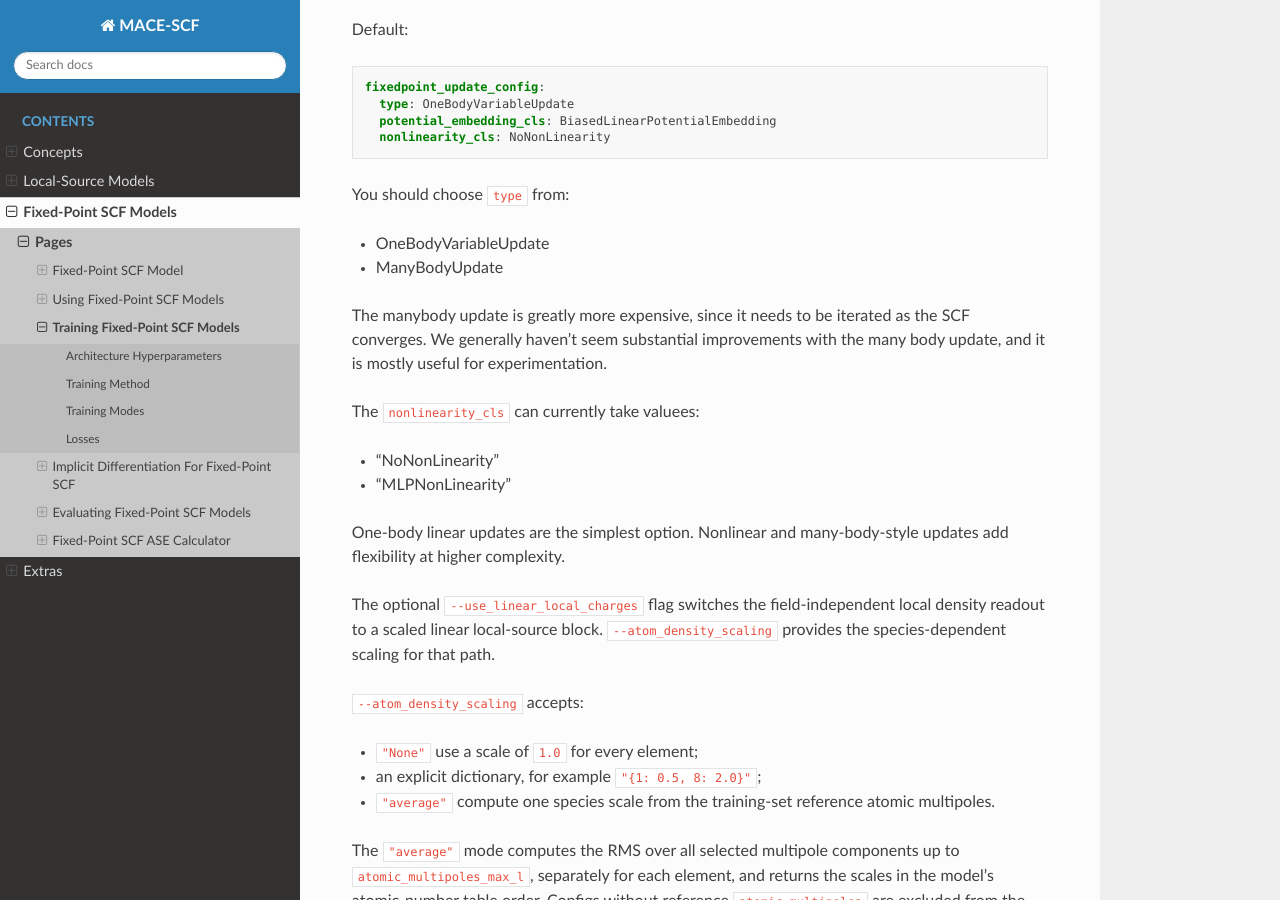
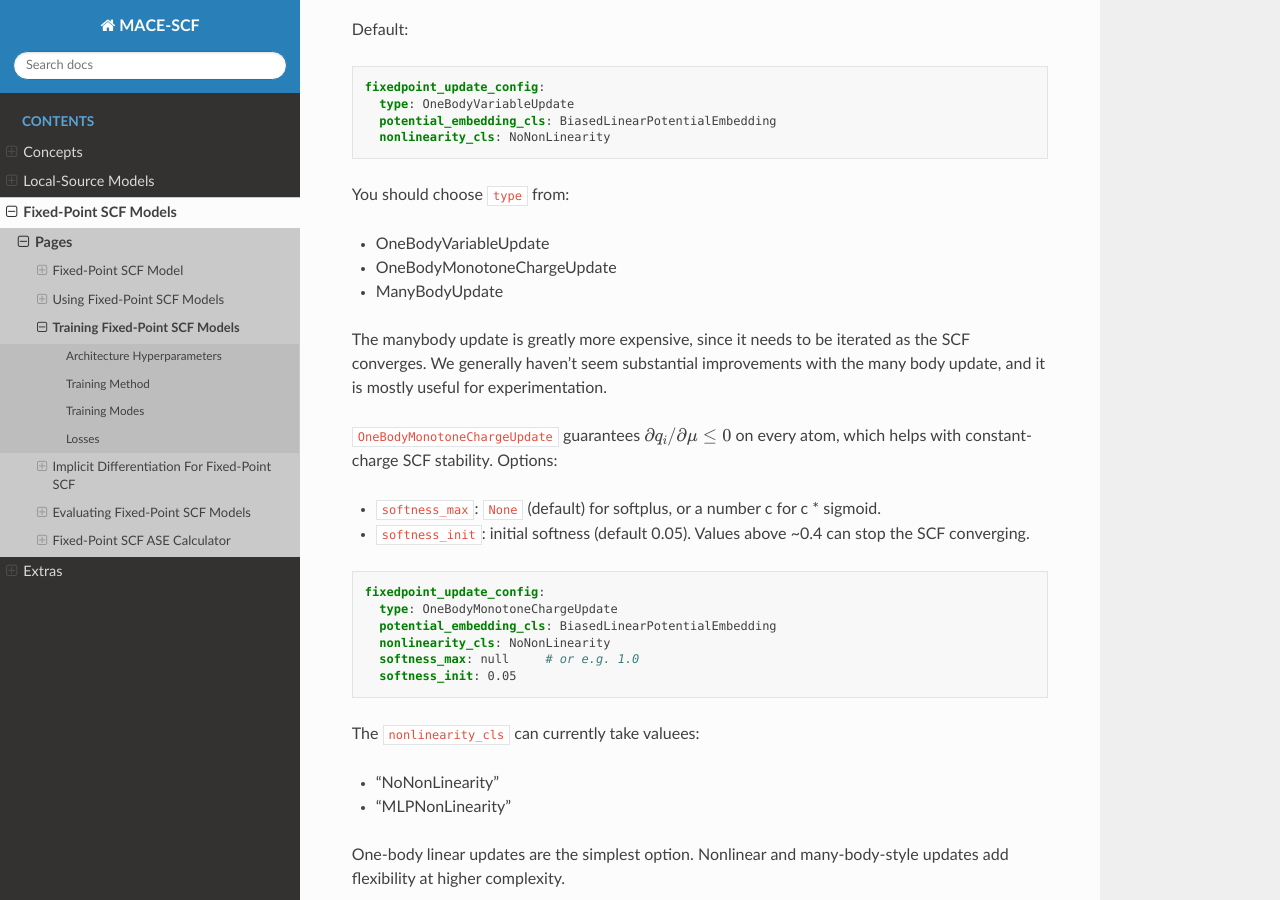
Before and after one commit to ACEsuit/mace-scf, a Sphinx documentation site: the page built from docs/fixed_point_scf/training.md, in a window 1280 px wide and 900 px high, scrolled down 1833 px. Built offline with Sphinx 7.4.7 and the Read the Docs theme 3.1.0, drawn with Linux system fonts in a browser that asks for light colours.

Commit message:
docs for OneBodyMonotoneChargeUpdate

````diff
--- a/docs/fixed_point_scf/training.md
+++ b/docs/fixed_point_scf/training.md
@@ -93,9 +93,25 @@ fixedpoint_update_config:
 You should choose `type` from:
 
 - OneBodyVariableUpdate
+- OneBodyMonotoneChargeUpdate
 - ManyBodyUpdate
 
 The manybody update is greatly more expensive, since it needs to be iterated as the SCF converges. We generally haven't seem substantial improvements with the many body update, and it is mostly useful for experimentation.
+
+`OneBodyMonotoneChargeUpdate` guarantees $\partial q_i / \partial \mu \le 0$ on every atom, which helps with constant-charge SCF stability. Options:
+
+- `softness_max`: `None` (default) for softplus, or a number c for c * sigmoid.
+- `softness_init`: initial softness (default 0.05). Values above ~0.4 can stop the SCF
+  converging.
+
+```yaml
+fixedpoint_update_config:
+  type: OneBodyMonotoneChargeUpdate
+  potential_embedding_cls: BiasedLinearPotentialEmbedding
+  nonlinearity_cls: NoNonLinearity
+  softness_max: null     # or e.g. 1.0
+  softness_init: 0.05
+```
 
 The `nonlinearity_cls` can currently take valuees:
 
````
